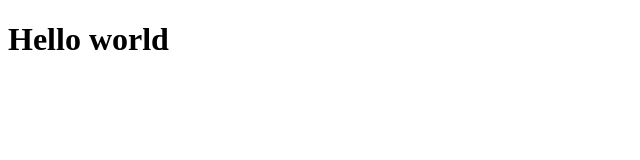
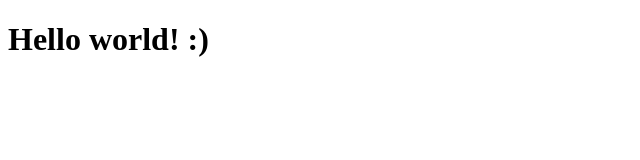
Before and after one commit to nikishan786/nikishan786.github.io, a plain HTML site: page grc338/helloworld/index.html in a window 1280 px wide. Shown: the full height of the page, 0-640 px from the left. Drawn offline with Linux system fonts and the light colour scheme.

Commit message:
Update index.html

```diff
--- a/grc338/helloworld/index.html
+++ b/grc338/helloworld/index.html
@@ -9,6 +9,6 @@
                 <title>GRC 338: Hello world assignment</title>
         </head>
         <body>
-            <h1>Hello world</h1>
+            <h1>Hello world! :)</h1>
         </body>
     </html>
```
